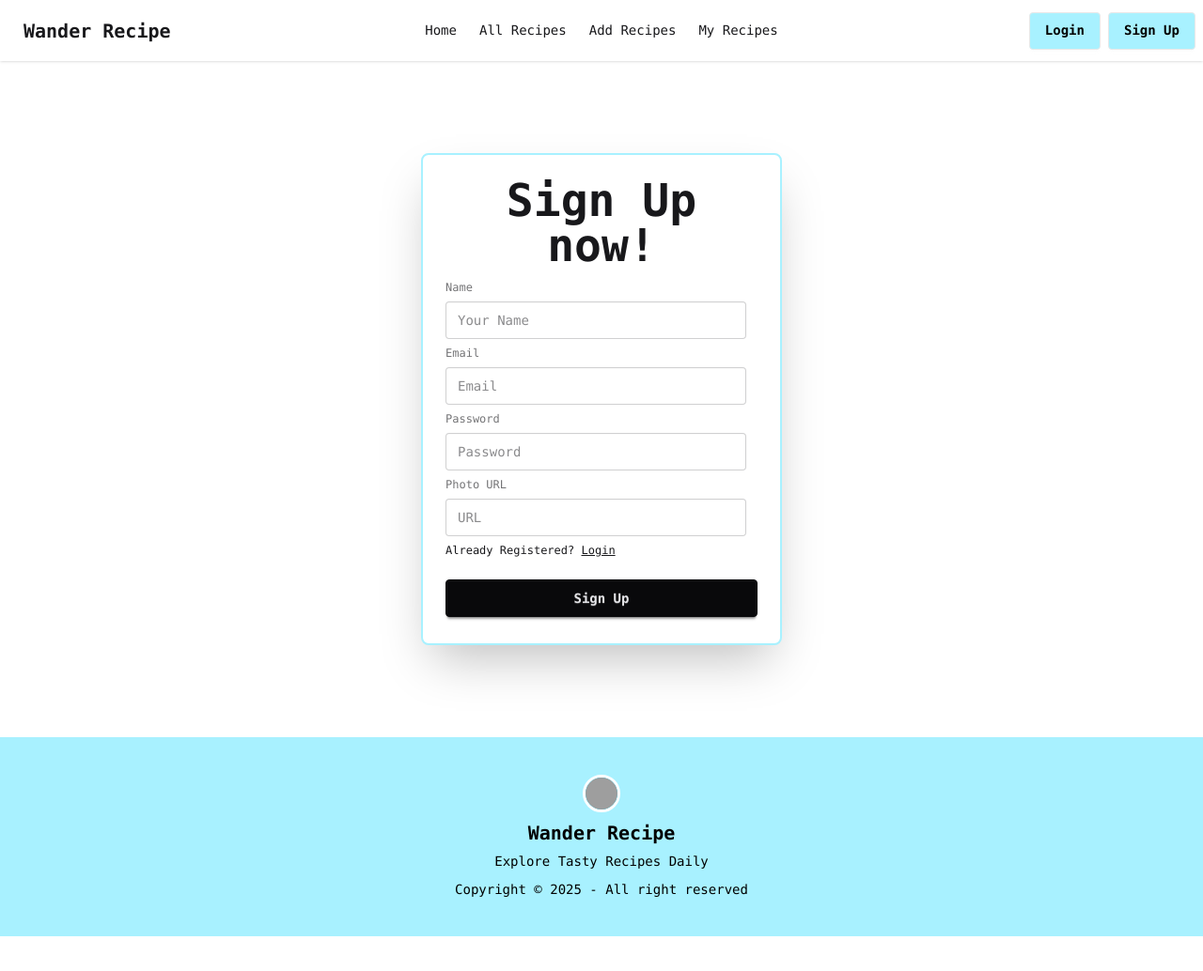
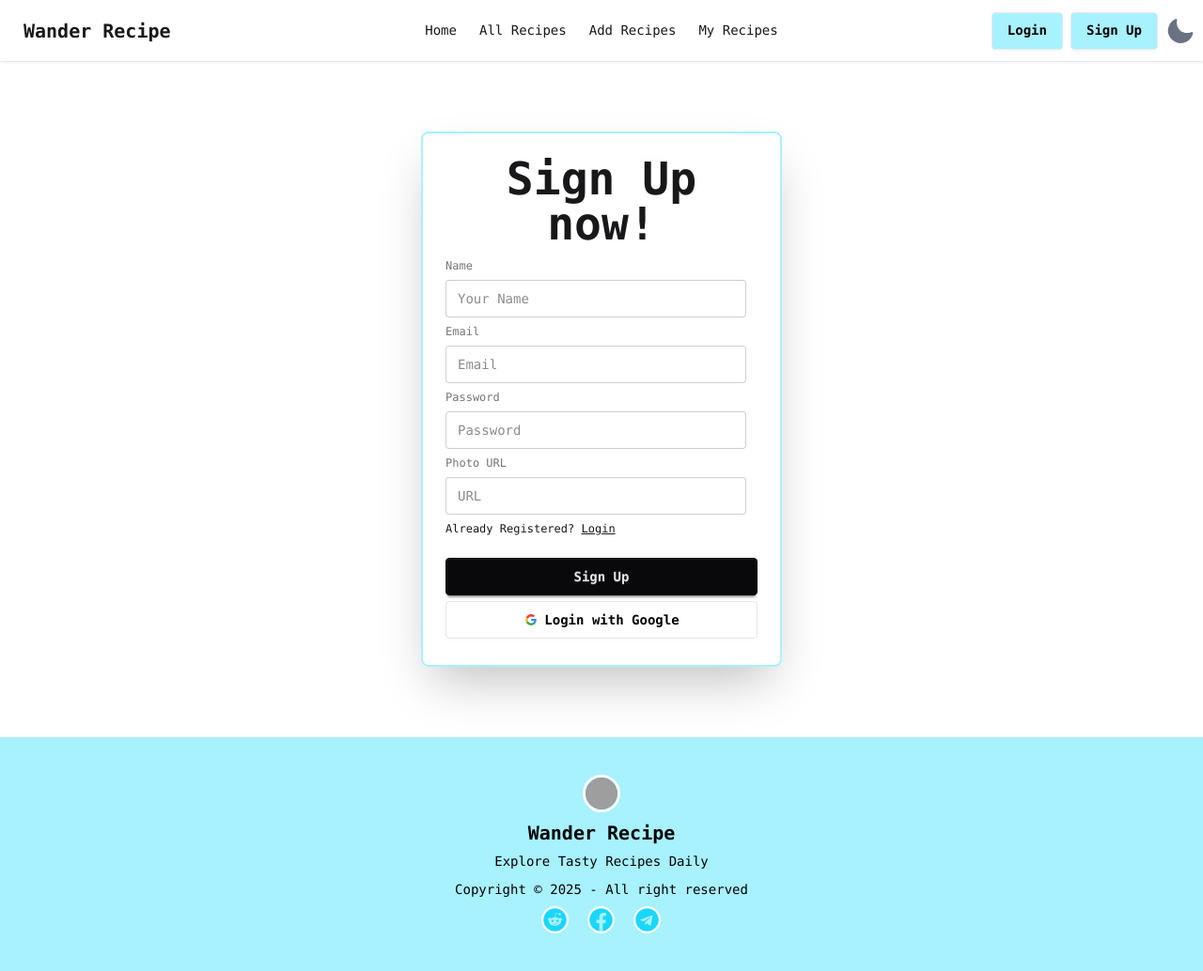
Before and after one commit to Protik49/Wander-Recipe, a React (Vite) app: page /signup in a window 1280 px wide. Shown: the whole page at 94% size. Before the commit the page ends 997 px from the top, so only its background shows below. Built offline with nearby package versions, Linux system fonts and the light colour scheme; no server answers; grey boxes are pictures that could not be loaded.

Commit message:
Added Accordion and Dark Mode

```diff
--- a/package.json
+++ b/package.json
@@ -13,6 +13,7 @@
     "@tailwindcss/vite": "^4.1.7",
     "daisyui": "^5.0.35",
     "firebase": "^11.7.3",
+    "lottie-react": "^2.4.1",
     "lucide-react": "^0.511.0",
     "react": "^19.1.0",
     "react-dom": "^19.1.0",
--- a/src/components/AllRecipes/AllRecipes.jsx
+++ b/src/components/AllRecipes/AllRecipes.jsx
@@ -1,10 +1,11 @@
 import React, { useEffect, useState } from "react";
 
 import HomeRecipes from "../Home/HomeRecipes";
+import NoItemsFound from "../NoItemsFound";
 
 const AllRecipes = () => {
   const [recipes, setRecipes] = useState([]);
-  const [selectedType, setSelectedType] = useState(["All"]);
+  const [selectedType, setSelectedType] = useState("All");
   const types = [
     "All",
     "Mediterranean",
@@ -17,6 +18,7 @@ const AllRecipes = () => {
     "Italian",
     "Korean",
     "Chinese",
+    "Others",
   ];
 
   useEffect(() => {
@@ -29,11 +31,11 @@ const AllRecipes = () => {
   const filteredRecipes =
     selectedType === "All"
       ? recipes
-      : recipes.filter((recipe) => (recipe.cuisineType = selectedType));
+      : recipes.filter((recipe) => recipe.cuisineType === selectedType);
 
   return (
     <div>
-      <div className="my-15 space-y-5">
+      <div className="my-15 space-y-5 flex flex-col items-center ">
         {" "}
         <h2 className="text-6xl text-center font-bold text-[#05d0f9]">
           Discover All of Our Recipes
@@ -45,14 +47,14 @@ const AllRecipes = () => {
         </p>
         <select
           value={selectedType}
-          className="mt-4 bg-[#2C3747] text-[#cce1d5] px-4 py-2 rounded-md border border-[#05C852]"
+          className="mt-4 bg-[#A8F1FF] text-black px-4 py-2 w-fit rounded-md border border-[#05d0f9]"
           onChange={(e) => setSelectedType(e.target.value)}
         >
-          {types.map((type, index) =>  {
-            <Option key={index} value={type}>
+          {types.map((type, index) => (
+            <option key={index} value={type}>
               {type}
-            </Option>
-          })}
+            </option>
+          ))}
         </select>
       </div>
 
@@ -61,6 +63,7 @@ const AllRecipes = () => {
           return <HomeRecipes key={index} recipe={recipe}></HomeRecipes>;
         })}
       </div>
+      <div>{filteredRecipes.length === 0 && <NoItemsFound />}</div>
     </div>
   );
 };
--- a/src/components/Footer.jsx
+++ b/src/components/Footer.jsx
@@ -1,4 +1,6 @@
 import React from "react";
+import { FaFacebook, FaReddit, FaTelegram } from "react-icons/fa";
+
 
 const Footer = () => {
   return (
@@ -21,6 +23,33 @@ const Footer = () => {
           <p className="text-sm text-[#000000]">
             Copyright © {new Date().getFullYear()} - All right reserved
           </p>
+
+          {/* Social Icons */}
+
+          <div className=" flex gap-5">
+            <a
+              href="https://www.reddit.com"
+              target="_blank"
+              className="border-2 border-white rounded-4xl"
+            >
+              <FaReddit size={25} fill={"#1ad7fd"} />
+            </a>
+            <a
+              href="https://facebook.com/"
+              target="_blank"
+              className="border-2 border-white rounded-4xl"
+            >
+              <FaFacebook size={25} fill={"#1ad7fd"} />
+            </a>
+
+            <a
+              href="https://telegram.org/"
+              target="_blank"
+              className="border-2 border-white rounded-4xl"
+            >
+              <FaTelegram size={25} fill={"#1ad7fd"} />
+            </a>
+          </div>
         </aside>
       </footer>
     </div>
--- /dev/null
+++ b/src/components/Home/Accordion.jsx
@@ -0,0 +1,51 @@
+import React from "react";
+
+const Accordion = () => {
+  return (
+    <div className="space-y-5 w-9/12 mx-auto">
+      <div className="collapse collapse-arrow  text-[#d6dce6] bg-[#0F1728] border border-[#b9f8d4]">
+        <input type="radio" name="my-accordion-2" defaultChecked />
+        <div className="collapse-title font-semibold text-xl">
+          How do I submit my own recipe?
+        </div>
+        <div className="collapse-content text-sm text-[#cce1d5]">
+          You can click on the “Add Recipes” button, fill in the recipe form
+          with details like ingredients, instructions, and an image, then click
+          submit to share it with the community.
+        </div>
+      </div>
+      <div className="collapse collapse-arrow text-[#d6dce6] bg-[#0F1728] border border-[#b9f8d4]">
+        <input type="radio" name="my-accordion-2" />
+        <div className="collapse-title font-semibold text-xl">
+          Are the recipes reviewed before being published?
+        </div>
+        <div className="collapse-content text-sm text-[#cce1d5]">
+          Yes, all submitted recipes are reviewed by our team to ensure they
+          meet community guidelines and include complete, accurate instructions
+          before they go live.
+        </div>
+      </div>
+      <div className="collapse collapse-arrow text-[#d6dce6] bg-[#0F1728] border border-[#b9f8d4]">
+        <input type="radio" name="my-accordion-2" />
+        <div className="collapse-title font-semibold text-xl">
+          How are the top recipes selected?
+        </div>
+        <div className="collapse-content text-sm text-[#cce1d5]">
+          Top recipes are selected based on number of likes.
+        </div>
+      </div>
+      <div className="collapse collapse-arrow text-[#d6dce6] bg-[#0F1728] border border-[#b9f8d4]">
+        <input type="radio" name="my-accordion-2" />
+        <div className="collapse-title font-semibold text-xl">
+          Can I edit or delete a recipe I submitted?
+        </div>
+        <div className="collapse-content text-sm text-[#cce1d5]">
+          Yes, if you're logged in, go to your profile, find your submitted
+          recipes, and you'll see options to edit or remove them as needed.
+        </div>
+      </div>
+    </div>
+  );
+};
+
+export default Accordion;
--- a/src/components/NavBar.jsx
+++ b/src/components/NavBar.jsx
@@ -17,6 +17,38 @@ const NavBar = () => {
         const errorMessage = error.message;
       });
   };
+
+  const toggle = (
+    <>
+      <label className="swap swap-rotate">
+        <input
+          type="checkbox"
+          onChange={(e) => {
+            const theme = e.target.checked ? "synthwave" : "light";
+            document.documentElement.setAttribute("data-theme", theme);
+          }}
+        />
+
+        {/* Sun icon */}
+        <svg
+          className="swap-on fill-current w-8 h-8 text-yellow-400"
+          xmlns="http://www.w3.org/2000/svg"
+          viewBox="0 0 24 24"
+        >
+          <path d="M5 12a7 7 0 1114 0 7 7 0 01-14 0zm7-9a1 1 0 011 1v2a1 1 0 01-2 0V4a1 1 0 011-1zm0 16a1 1 0 011 1v2a1 1 0 01-2 0v-2a1 1 0 011-1zm9-7a1 1 0 010 2h-2a1 1 0 010-2h2zM6 12a1 1 0 010 2H4a1 1 0 010-2h2z" />
+        </svg>
+
+        {/* Moon icon */}
+        <svg
+          className="swap-off fill-current w-8 h-8 text-gray-500"
+          xmlns="http://www.w3.org/2000/svg"
+          viewBox="0 0 24 24"
+        >
+          <path d="M21.64 13a1 1 0 00-1.05-.14 8.05 8.05 0 01-3.37.73A8.15 8.15 0 019.08 5.49a8.59 8.59 0 01.25-2A1 1 0 008 2.36 10.14 10.14 0 1022 14.05a1 1 0 00-.36-1.05z" />
+        </svg>
+      </label>
+    </>
+  );
 
   const links = (
     <>
@@ -100,6 +132,7 @@ const NavBar = () => {
           </li>
         </ul>
       </div>
+      {toggle}
     </>
   );
 
@@ -111,8 +144,10 @@ const NavBar = () => {
       <Link to={"/signup"} className="btn bg-[#A8F1FF] text-[#000000]">
         Sign Up
       </Link>
+      {toggle}
     </>
   );
+
   return (
     <div>
       <div className="navbar bg-base-100 shadow-sm w-full">
--- a/src/components/SignUp.jsx
+++ b/src/components/SignUp.jsx
@@ -1,13 +1,15 @@
 import React, { useContext, useState } from "react";
-import { handleSignUp } from "../firebase/firebaseFunks";
+import { handleGoogleSignIn, handleSignUp } from "../firebase/firebaseFunks";
 import { myContext } from "../contexts/Authprovider";
 import { updateProfile } from "firebase/auth";
-import { Link, useNavigate } from "react-router";
+import { Link, useLocation, useNavigate } from "react-router";
 
 const SignUp = () => {
   const { user, setUser, loading } = useContext(myContext);
   const [error, setError] = useState(null);
   const navigate = useNavigate();
+  const { state } = useLocation();
+
 
   const handleSignupsubmit = (event) => {
     event.preventDefault();
@@ -46,6 +48,22 @@ const SignUp = () => {
         setError(errorMessage);
       });
   };
+
+  const handleGoogle = () => {
+      handleGoogleSignIn()
+        .then((result) => {
+          const user = result.user;
+          setUser(user);
+          navigate(state ? state : "/");
+        })
+        .catch((error) => {
+          // Handle Errors here.
+
+          const errorMessage = error.message;
+
+          setError(errorMessage);
+        });
+    };
   return (
     <div className="flex items-center justify-center min-h-[90vh]">
       <div
@@ -95,6 +113,39 @@ const SignUp = () => {
             <button type="submit" className="btn btn-neutral mt-4">
               Sign Up
             </button>
+            <button
+              onClick={handleGoogle}
+              className="btn bg-white text-black border-[#e5e5e5]"
+            >
+              <svg
+                aria-label="Google logo"
+                width="16"
+                height="16"
+                xmlns="http://www.w3.org/2000/svg"
+                viewBox="0 0 512 512"
+              >
+                <g>
+                  <path d="m0 0H512V512H0" fill="#fff"></path>
+                  <path
+                    fill="#34a853"
+                    d="M153 292c30 82 118 95 171 60h62v48A192 192 0 0190 341"
+                  ></path>
+                  <path
+                    fill="#4285f4"
+                    d="m386 400a140 175 0 0053-179H260v74h102q-7 37-38 57"
+                  ></path>
+                  <path
+                    fill="#fbbc02"
+                    d="m90 341a208 200 0 010-171l63 49q-12 37 0 73"
+                  ></path>
+                  <path
+                    fill="#ea4335"
+                    d="m153 219c22-69 116-109 179-50l55-54c-78-75-230-72-297 55"
+                  ></path>
+                </g>
+              </svg>
+              Login with Google
+            </button>
           </form>
           {error && (
             <p className="text-red-500  text-sm break-words whitespace-normal">
```
Also changed, not shown: src/components/Home/Home.jsx (+39 -9 lines), 1 other file (tests, documents, lock files or other folders).
